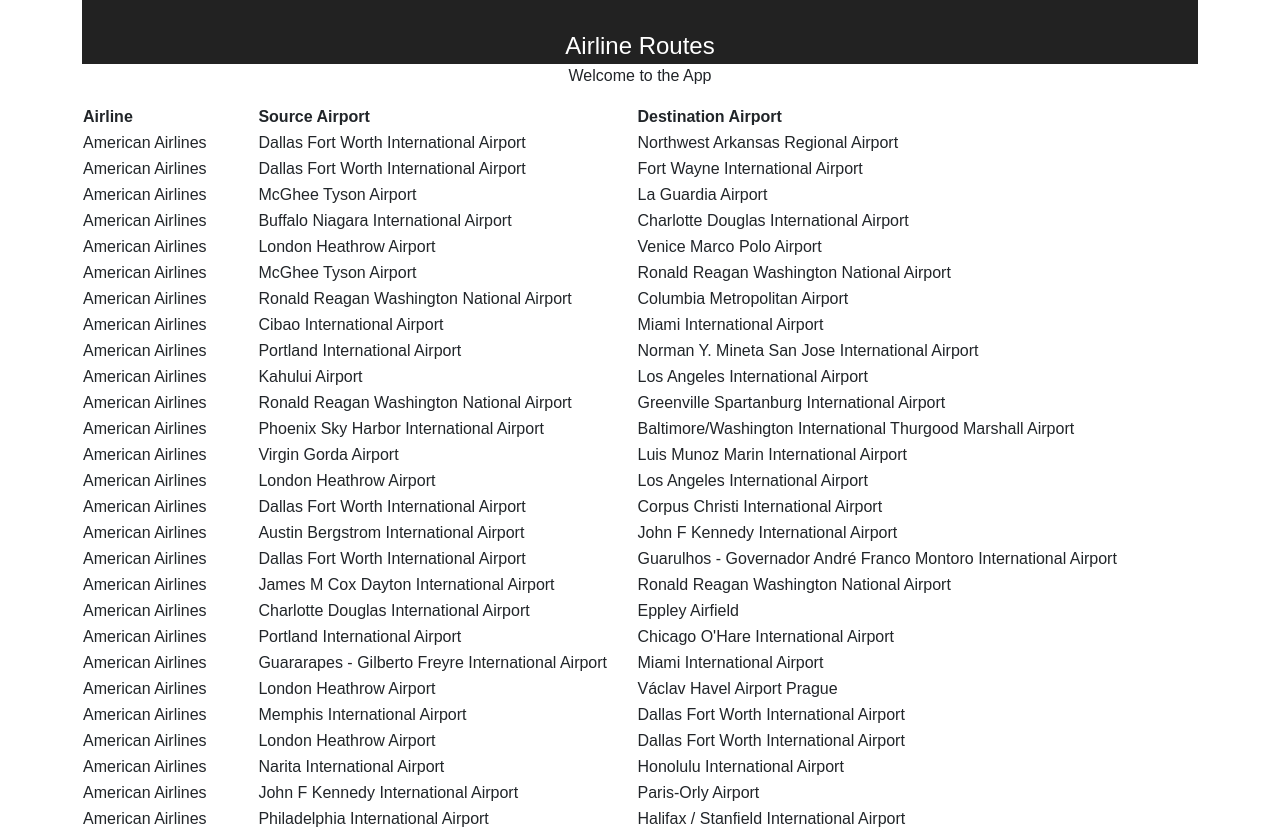
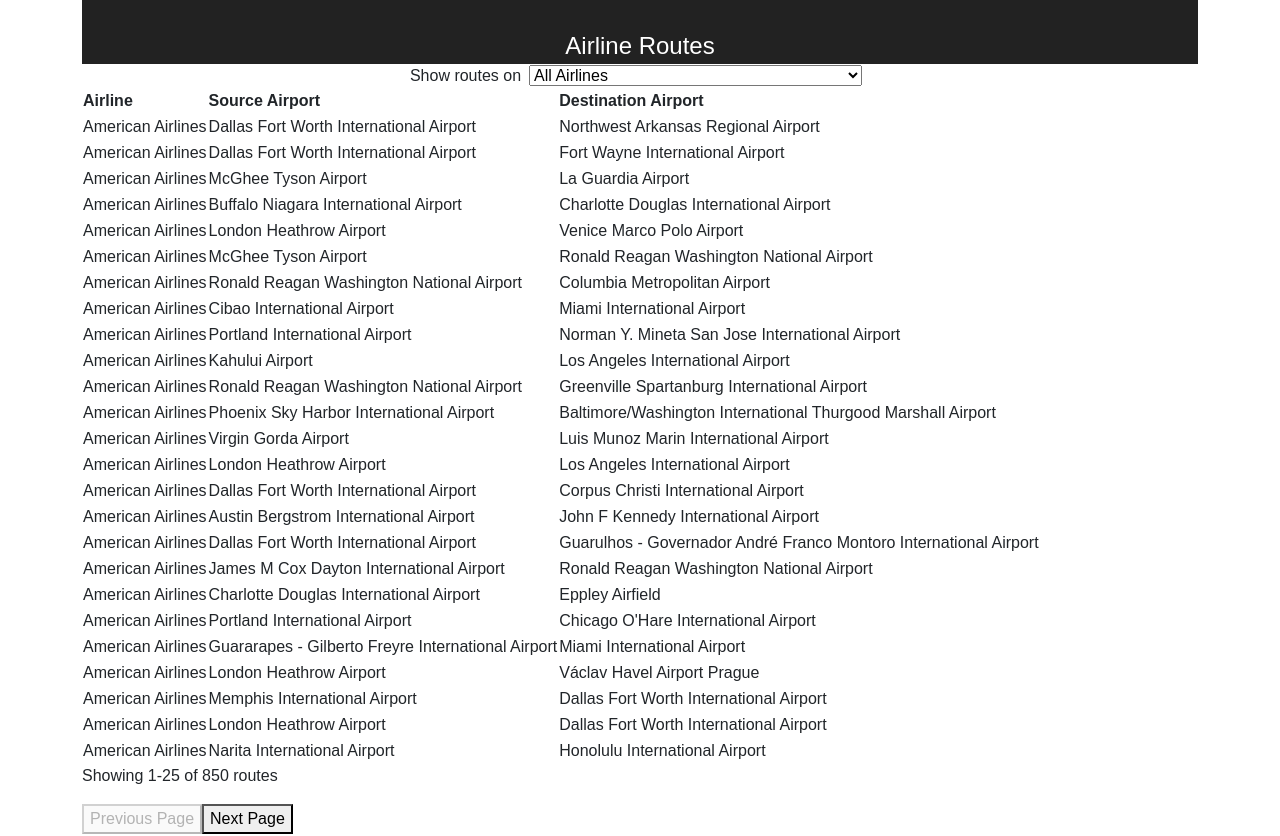
Before and after one commit to 918benjamin/airlines-routes, a React (Create React App) app: page / in a window 1280 px wide. Shown: the top 836 px of the page. Built offline with nearby package versions, Linux system fonts and the light colour scheme.

Commit message:
Step:6 filter routes by airline and refactored route data passed to Table using state to hold filtered routes

```diff
--- a/src/App.js
+++ b/src/App.js
@@ -22,21 +22,33 @@
 ];
 
 const App = () =>  {
-  let [ firstRouteToShow, setFirstRouteToShow ] = useState(0)
-  const PER_PAGE = 73;
+  let [ routes, setRoutes ] = useState(data.routes);
+  let [ firstRouteToShow, setFirstRouteToShow ] = useState(0);
+  const PER_PAGE = 25;
 
-  const incrementVisibleRoutes = (event) => {
+  const incrementVisibleRoutes = (_) => {
     setFirstRouteToShow(firstRouteToShow + PER_PAGE)
   }
 
-  const decrementVisibleRoutes = (event) => {
+  const decrementVisibleRoutes = (_) => {
     setFirstRouteToShow(firstRouteToShow - PER_PAGE)
   }
 
   const topOfRange = function() {
-    return firstRouteToShow + PER_PAGE <= data.routes.length ?
+    return firstRouteToShow + PER_PAGE <= routes.length ?
       firstRouteToShow + PER_PAGE :
-      data.routes.length
+      routes.length
+  }
+
+  const filterByAirline = (event) => {
+    const airlineName = event.target.value;
+
+    if (airlineName) {
+      const airline = data.getAirlineByName(airlineName);
+      setRoutes(data.routes.filter(route => route.airline === airline.id));
+    } else {
+      setRoutes(data.routes);
+    }
   }
 
   return (
@@ -45,18 +57,28 @@
         <h1 className="title">Airline Routes</h1>
       </header>
       <section>
-        <p>Welcome to the App</p>
+        <form>
+          <label>
+            Show routes on
+            <select onChange={filterByAirline} name="airline" id="airline-select">
+              <option key="all" value="">All Airlines</option>
+              {data.airlines.map(airline =>
+                <option key={airline.id} value={airline.name}>{airline.name}</option>
+              )}
+            </select>
+          </label>
+        </form>
       </section>
         <Table
           className="routes-table"
           columns={columns}
-          rows={data.routes}
+          rows={routes}
           format={formatValue}
           rowsPerPage={PER_PAGE}
           firstRow={firstRouteToShow}
         />
 
-        <p>{`Showing ${firstRouteToShow+1}-${topOfRange()} of ${data.routes.length} routes`}</p>
+        <p>{`Showing ${firstRouteToShow+1}-${topOfRange()} of ${routes.length} routes`}</p>
         <button
           disabled={firstRouteToShow === 0 ? true : false}
           onClick={decrementVisibleRoutes}
@@ -64,7 +86,7 @@
         Previous Page
         </button>
         <button
-        disabled={firstRouteToShow + PER_PAGE >= data.routes.length ? true : false}
+        disabled={firstRouteToShow + PER_PAGE >= routes.length ? true : false}
         onClick={incrementVisibleRoutes}>Next Page</button>
     </div>
   )
--- a/src/data.js
+++ b/src/data.js
@@ -1401,6 +1401,12 @@
   return airline;
 };
 
+const getAirlineByName = function(name) {
+  const airline = airlines.find(airline => airline.name === name);
+
+  return airline;
+};
+
 const getAirportByCode = function(code) {
   const airport = airports.find(airport => airport.code === code);
 
@@ -1412,5 +1418,6 @@
   airlines,
   airports,
   getAirlineById,
-  getAirportByCode
+  getAirportByCode,
+  getAirlineByName,
 };
```
